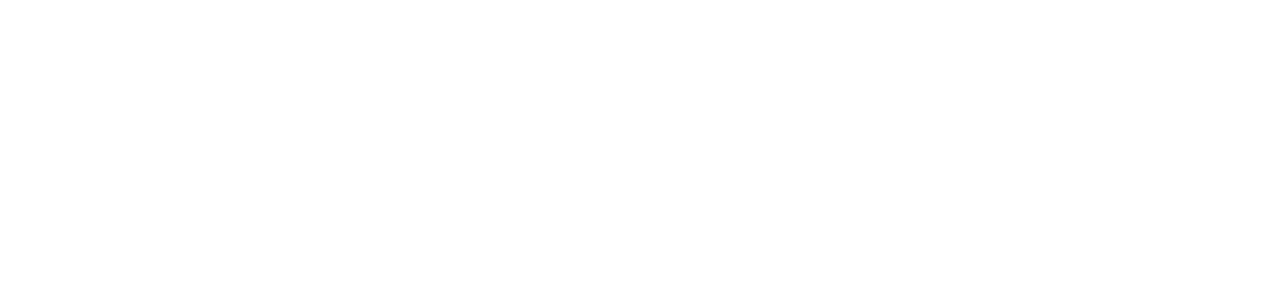
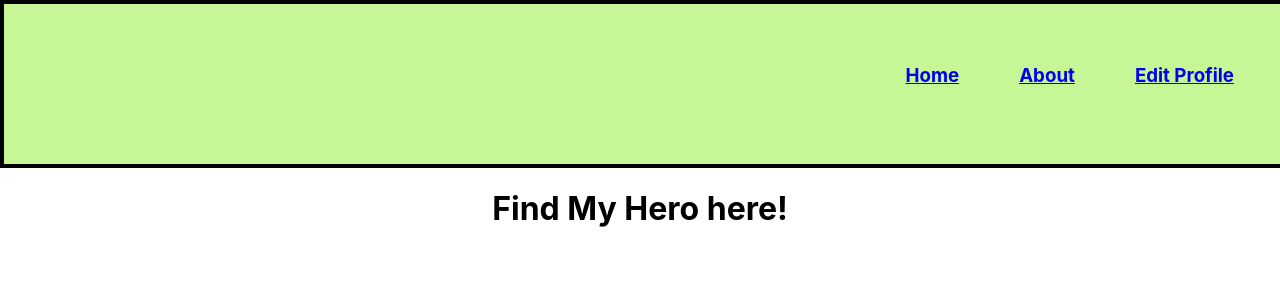
Before and after one commit to jbird33/finalProject-frontend, a React (Create React App) app in the folder superheroes-r-us/: page /findhero in a window 1280 px wide. Shown: the top 300 px of the page. Built offline with nearby package versions, Linux system fonts and the light colour scheme.

Commit message:
Making some progress with getting my Routes to go where I want them to go

```diff
--- a/superheroes-r-us/src/App.js
+++ b/superheroes-r-us/src/App.js
@@ -22,7 +22,7 @@
 
       <Route path="/profile/:id" render={(props) => <Profile {...props}/> } />
 
-      <Route path="/findhero/:id" exact render={(props) => <FindHero {...props} /> } />
+      <Route path="/findhero" exact render={(props) => <FindHero {...props} /> } />
 
     </div>
   );
--- a/superheroes-r-us/src/components/FindHero.js
+++ b/superheroes-r-us/src/components/FindHero.js
@@ -1,6 +1,10 @@
 import React, { Component } from "react";
 import axios from "axios";
-import { Link } from "react-router-dom";
+import { Link, Route } from "react-router-dom";
+import { useHistory } from 'react-router-dom';
+// import { Button, Card, CardBody, CardGroup, Col, Container, Input, InputGroup, InputGroupAddon, InputGroupText, Row, NavLink  } from 'reactstrap';
+
+
 
 class FindHero extends Component {
     constructor(props) {
@@ -11,10 +15,39 @@
         }
     }
 
+    // routeChange = (props) => {
+    //     console.log("Doing something naughty!")
+    //     axios.get(`http://localhost:3001/users/profile/${this.props.match.params.id}`)
+    //         .then(response => {
+    //             this.props.history.push(`/profile/${response.data.id}`)
+    //             this.setState({
+    //                 user: response.data.user
+    //             })
+    //         })
+    // }
+    // MAKE SURE TO TAKE OUT THE :ID IN ROUTE PATH=/findhero/:id
+
     render() {
         return (
             <div>
+
+                <div className="header">
+                    <div className="navigation">
+                        <Link to="/"><h3>Home</h3></Link>
+                        <Link to="/about"><h3>About</h3></Link>
+                        <Link to="/profile/:id"><h3>Edit Profile</h3></Link>
+
+                    </div>
+                </div>
+
                 <h1>Find My Hero here!</h1>
+
+                {/* <Link color="primary" className="px-4"
+                    onClick={this.routeChange}
+                >
+                    Profile Page
+                </Link> */}
+
             </div>
         )
     }
--- a/superheroes-r-us/src/components/Profile.js
+++ b/superheroes-r-us/src/components/Profile.js
@@ -76,6 +76,7 @@
                     <div className="navigation">
                         <Link to="/"><h3>Home</h3></Link>
                         <Link to="/about"><h3>About</h3></Link>
+                        <Link to="/findhero"><h3>Find a Hero</h3></Link>
 
                     </div>
                 </div>
```
